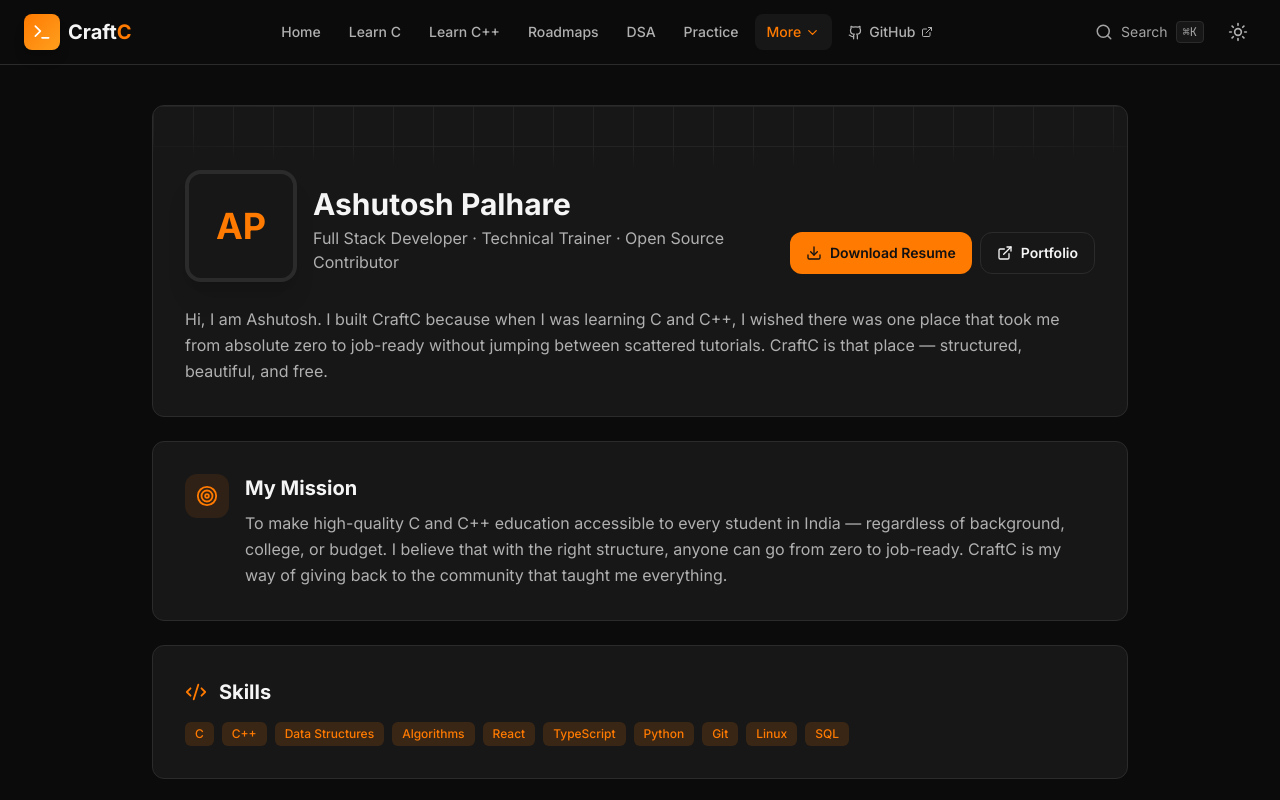
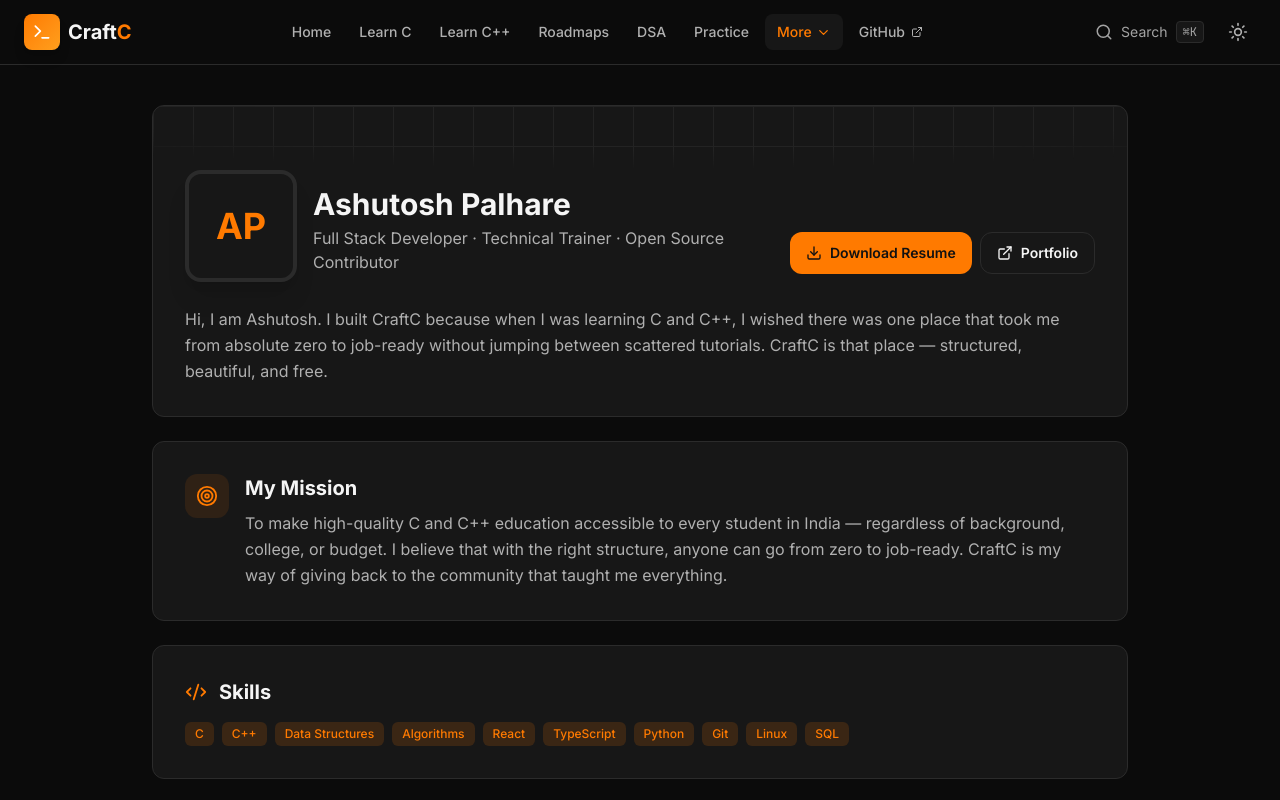
Before and after one commit to ashutoshpalhare/craftc, a React (Vite) app: page /craftc/about in a window 1280 px wide. Shown: the top 800 px of the page. Built offline with nearby package versions, Linux system fonts and the light colour scheme.

Commit message:
Fix unsupported GitHub brand icon import

```diff
--- a/src/components/Navbar.tsx
+++ b/src/components/Navbar.tsx
@@ -1,6 +1,6 @@
 import { useEffect, useRef, useState } from 'react';
 import { Link, NavLink, useLocation } from 'react-router-dom';
-import { Menu, Search, X, Terminal, ChevronDown, Github, ExternalLink } from 'lucide-react';
+import { Menu, Search, X, Terminal, ChevronDown, ExternalLink } from 'lucide-react';
 import { ThemeToggle } from './ThemeToggle';
 
 const navLinks = [
@@ -140,7 +140,7 @@ export function Navbar({ onSearchOpen }: NavbarProps) {
               className="inline-flex items-center gap-1.5 rounded-lg px-3 py-2 text-sm font-medium text-[var(--color-text-secondary)] transition-colors hover:bg-[var(--color-surface)] hover:text-[var(--color-text)]"
               aria-label="Open all GitHub projects in a new tab"
             >
-              <Github size={15} aria-hidden="true" /> GitHub <ExternalLink size={12} aria-hidden="true" />
+              GitHub <ExternalLink size={12} aria-hidden="true" />
             </a>
           </div>
 
@@ -209,7 +209,7 @@ export function Navbar({ onSearchOpen }: NavbarProps) {
               rel="noopener noreferrer"
               className="flex items-center gap-2 rounded-lg px-3 py-2.5 text-sm font-medium text-[var(--color-text-secondary)] transition-colors hover:bg-[var(--color-surface)] hover:text-[var(--color-text)]"
             >
-              <Github size={16} aria-hidden="true" /> GitHub Projects <ExternalLink size={13} aria-hidden="true" />
+              GitHub Projects <ExternalLink size={13} aria-hidden="true" />
             </a>
           </div>
         </div>
```
